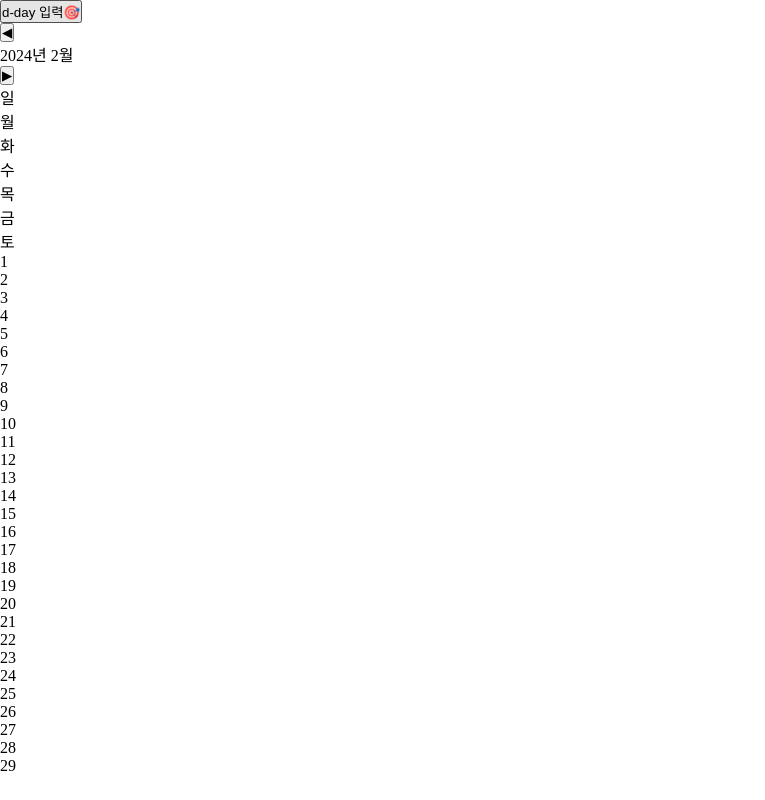
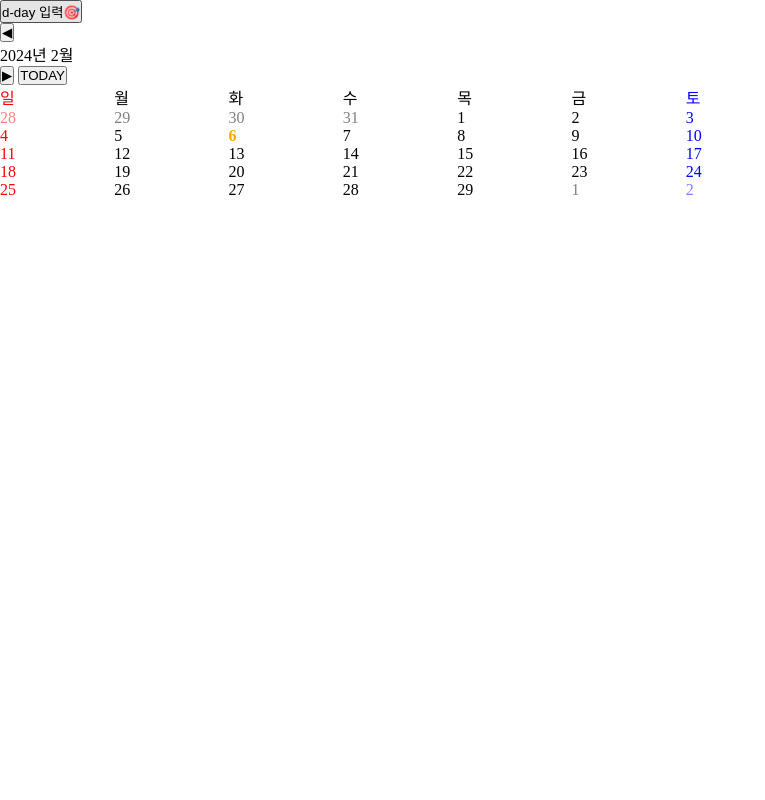
Before and after one commit to PARKBEB/Calendar, a plain HTML site: page index.html in a window 1280 px wide. Shown: the whole page, without its empty margins (0-765 px from the left). Drawn offline with Linux system fonts and the light colour scheme.

Commit message:
calendar

```diff
--- a/calendar.js
+++ b/calendar.js
@@ -15,29 +15,75 @@ function renderCalendar() {
     const TLDate = thisLast.getDate(); // 현재 월의 마지막 날짜
     const TLDay = thisLast.getDay();   // 현재 월의 마지막 요일
 
+    const preDates = [];
     // spread operator = 펼침연산자 = ...를 사용하면 괄호가 제거되어출력됨
     //Array(TLDate + 1)은 JavaScript에서는 undefined로 채워진 길이가 (TLDate + 1)인 배열을 만들어짐. 이 배열은 그 후에 .keys() 메서드와 전개 연산자 ...를 사용하여 배열의 인덱스를 생성하고, .slice(1)을 통해 첫 번째 원소를 제외한 배열을 얻게 됨
     const thisDates = [...Array(TLDate + 1).keys()].slice(1);
+    const nextDates = [];
 
-    const dates = thisDates;
+    // 날짜 추가
+    // 왜 6이냐면 토요일과 같아지면 해당 달력 첫 주는 이전 달로만 기입되버림
+    if (PLDay !== 6) {
+        for (let i = 0; i < PLDay + 1; i++) {
+            preDates.unshift(PLDate - i);
+        }
+    }
+
+    // i를 배열에 추가하는 이유는 담달은 무조건 1일부터 ++ 되기떄문에
+    for (let i = 1; i < 7 - TLDay; i++) {
+        nextDates.push(i);
+        console.log(nextDates)
+    }
+
+    let dates = preDates.concat(thisDates, nextDates);
+    let firstDateIndex = dates.indexOf(1);
+    let lastDateIndex = dates.lastIndexOf(TLDate);
 
     // date: 현재요소 / i: 인덱스
     // 예) [30, 31, 32]라는 배열이 있을때 date: 30 / i: 0
     dates.forEach(function(date, i) {
-        dates[i] = '<div class="date">' + date + '</div>';
+        const condition = i >= firstDateIndex && i < lastDateIndex + 1
+                          ? 'this'
+                          : 'other';
+        dates[i] = `<div class="date"><span class=${condition}>${date}</span></div>`;
     });
 
+    // join('') 쓰면은 dates 사이에 아무 것도 없음
     document.querySelector('.dates').innerHTML = dates.join('');
+
+    const today = new Date();
+
+    // today 날짜 색깔 표시
+    let todays = document.querySelectorAll('.date');
+
+    todays.forEach(function(date, i) {
+        todays[i] = date.innerText;
+    });
+
+    if (viewMonth === today.getMonth() && viewYear === today.getFullYear()) {
+        for (let i = 0; i < dates.length; i++) {
+            if (parseInt(todays[i].innerText) === today.getDate()) {
+                todays[i].classList.add('current-date');
+
+                break;
+            }
+        }
+    }
 }
 
 renderCalendar();
 
-function cal_pre() {
+function calPre() {
     date.setMonth(date.getMonth() - 1);
     renderCalendar();
 }
 
-function cal_next() {
+function calNext() {
     date.setMonth(date.getMonth() + 1);
     renderCalendar();
 }
+
+function calToDay() {
+    date = new Date();
+    renderCalendar();
+}
--- a/d-day.js
+++ b/d-day.js
@@ -24,7 +24,15 @@ function d_insert_ok() {
     d_day_date = document.querySelector('.d_day_date').value;
     let date_insert = new Date(d_day_date);
 
-    let differenceInDays = (Math.floor((date_insert - today)/ (24 * 60 * 60 * 1000))) + 1;
+    // date_insert가 Tue Feb 06 2024 17:36:07 GMT+0900 (한국 표준시) 시간이 9시로 고정되서 표현되서 아래 써줘여함
+    date_insert.setHours(today.getHours());
+    date_insert.setMinutes(today.getMinutes());
+    date_insert.setSeconds(today.getSeconds());
+    date_insert.setMilliseconds(today.getMilliseconds());
+
+    let differenceInDays = Math.floor((date_insert - today) / (24 * 60 * 60 * 1000));
+    console.log(date_insert);
+    console.log(today);
 
     if (d_day_text === "") {
         alert("목표를 입력해주세요");
--- a/index.css
+++ b/index.css
@@ -15,3 +15,46 @@
 .d_day_btn_del {
     display: none;
 }
+
+.cal_main {
+    width: 800px;
+}
+
+.day {
+    width: calc(100% / 7);
+}
+
+.date {
+    width: calc(100% / 7);
+}
+
+.days {
+    display: flex;
+    flex-direction: row;
+}
+
+.dates {
+   display: flex;
+   flex-flow: row wrap;
+}
+
+/* 배수로 선택하기: 7의 배수중 첫번 째 */
+.day:nth-child(7n + 1),
+.date:nth-child(7n + 1) {
+    color: red;
+}
+
+.day:nth-child(7n),
+.date:nth-child(7n) {
+    color: blue;
+}
+
+.current-date {
+    color: orange;
+    font-weight: 900;
+
+}
+
+.other {
+    opacity: 0.5;
+}
--- a/index.html
+++ b/index.html
@@ -25,9 +25,10 @@
         <button onclick="d_insert_cancel()" class="d_day_ok_btn">취소</button>
     </div>
     <!-- calendar -->
-    <button onclick="cal_pre()" class="cal_pre_btn">◀</button>
+    <button onclick="calPre()" class="cal_pre_btn">◀</button>
     <div class="cal_year_month"></div>
-    <button onclick="cal_next()" class="cal_next_btn">▶</button>
+    <button onclick="calNext()" class="cal_next_btn">▶</button>
+    <button onclick="calToDay()" class="cal_today_btn">TODAY</button>
     <div class="cal_main">
         <div class="days">
             <div class="day">일</div>
```
